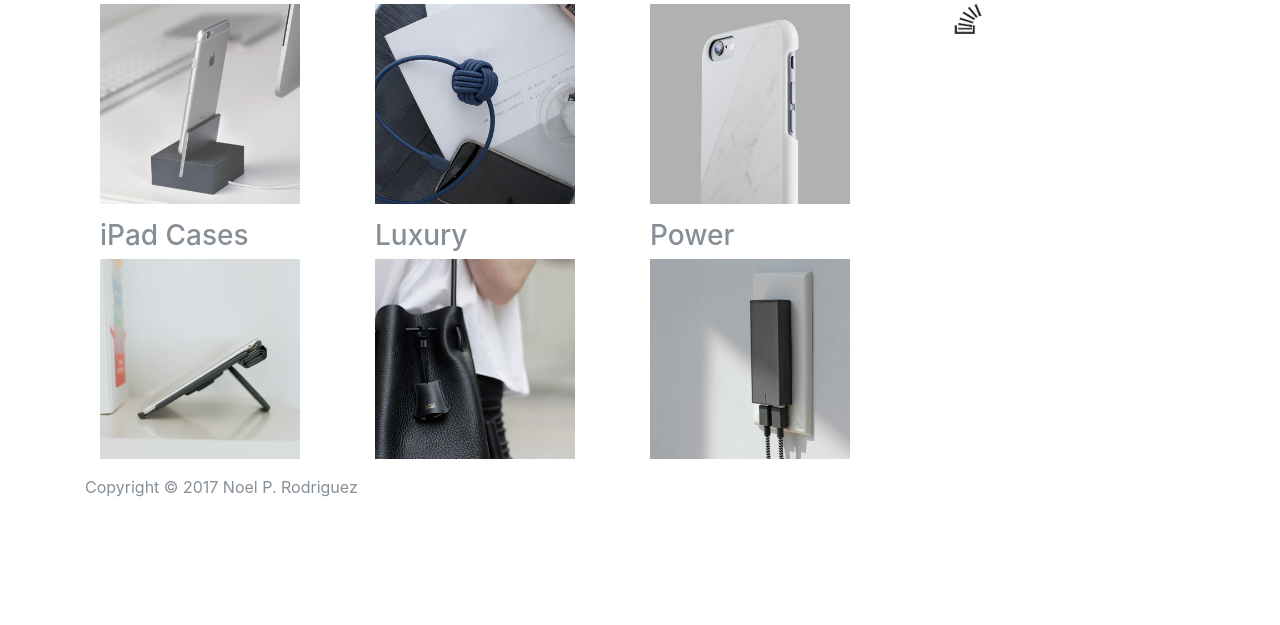
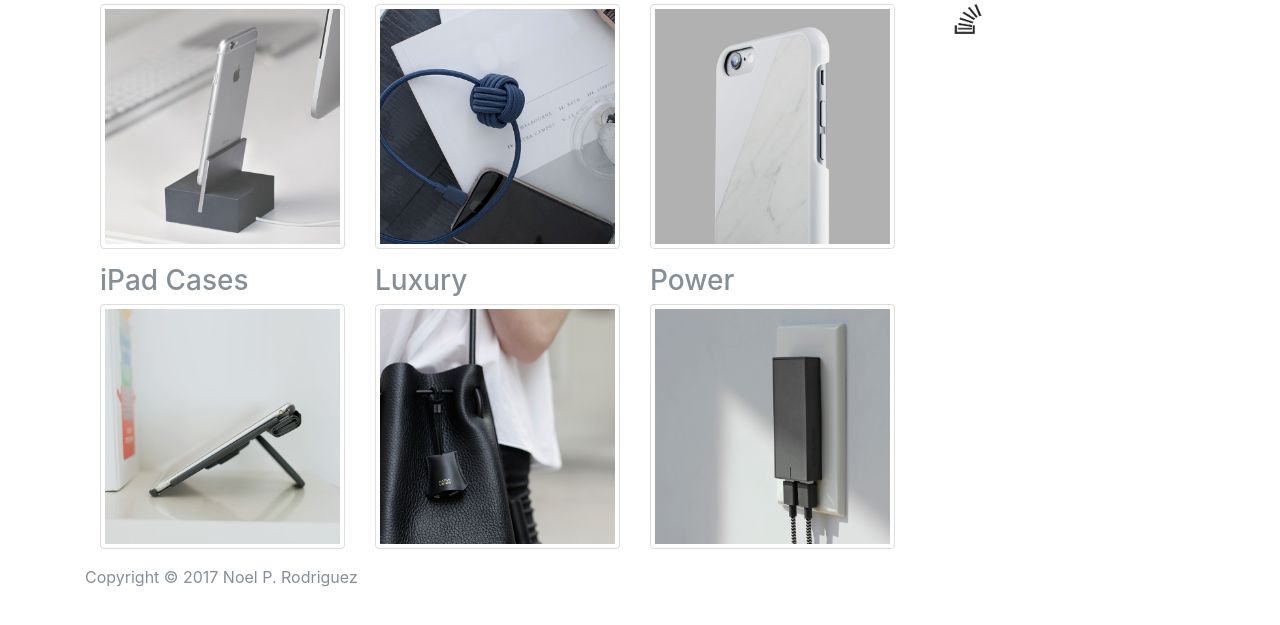
Before and after one commit to nrodr1/Bootstrap-Portfolio, a plain HTML site: page portfolio.html in a window 1280 px wide. Shown: the part 143-768 px from the top of the page. Drawn offline with nearby package versions, Linux system fonts and the light colour scheme.

Commit message:
Minor attempts at fixes

```diff
--- a/portfolio.html
+++ b/portfolio.html
@@ -56,27 +56,27 @@
           <div class="row">
             <div class="col-6 col-lg-4">
               <h3><a href="#" class="text-muted">Docks</a></h3>
-              <p><img src="assets/images/docks-category-tile-11.17.jpg" alt="Docks" style="width:200px;height:200px;"></p>
+              <p><img src="assets/images/docks-category-tile-11.17.jpg" alt="Docks" class="img-responsive, img-thumbnail"></p>
             </div><!--/span-->
             <div class="col-6 col-lg-4">
               <h3><a href="#" class="text-muted">Cables</a></h3>
-              <p><img src="assets/images/cables-category-tile-11.17.jpg" alt="Cables" style="width:200px;height:200px;"></p>
+              <p><img src="assets/images/cables-category-tile-11.17.jpg" alt="Cables" class="img-responsive, img-thumbnail"></p>
             </div><!--/span-->
             <div class="col-6 col-lg-4">
               <h3><a href="#" class="text-muted">iPhone Cases</a></h3>
-              <p><img src="assets/images/iphone-cases-category-tile-11.17-2.jpg" alt="iPhone Cases" style="width:200px;height:200px;"></p>
+              <p><img src="assets/images/iphone-cases-category-tile-11.17-2.jpg" alt="iPhone Cases" class="img-responsive, img-thumbnail"></p>
             </div><!--/span-->
             <div class="col-6 col-lg-4">
               <h3><a href="#" class="text-muted">iPad Cases</a></h3>
-              <p><img src="assets/images/ipad-cases-category-tile-11.17.jpg" alt="iPad Cases" style="width:200px;height:200px;"></p>
+              <p><img src="assets/images/ipad-cases-category-tile-11.17.jpg" alt="iPad Cases" class="img-responsive, img-thumbnail"</p>
             </div><!--/span-->
             <div class="col-6 col-lg-4">
               <h3><a href="#" class="text-muted">Luxury</a></h3>
-              <p><img src="assets/images/lt-category-tile.jpg" alt="Luxury" style="width:200px;height:200px;"></p>
+              <p><img src="assets/images/lt-category-tile.jpg" alt="Luxury" class="img-responsive, img-thumbnail"></p>
             </div><!--/span-->
             <div class="col-6 col-lg-4">
               <h3><a href="#" class="text-muted">Power</a></h3>
-              <p><img src="assets/images/power-nav-tile.jpg" alt="Power" style="width:200px;height:200px;"></p>
+              <p><img src="assets/images/power-nav-tile.jpg" alt="Power" class="img-responsive, img-thumbnail"></p>
             </div><!--/span-->
           </div><!--/row-->
         </div><!--/span-->
```
Also changed, not shown: contact.html (+2 -2 lines), index.html (+9 -1 lines).
